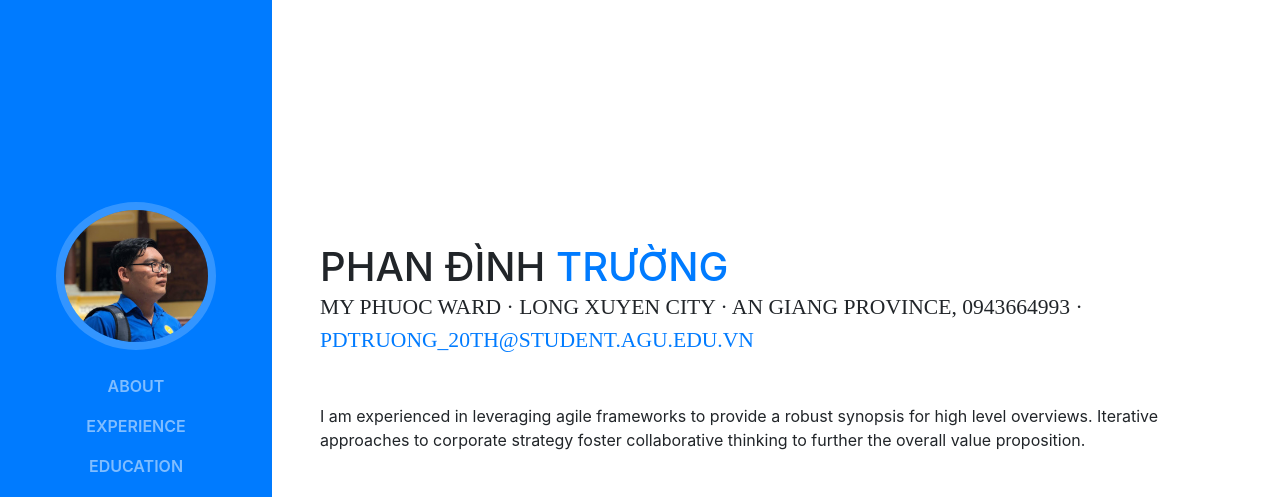
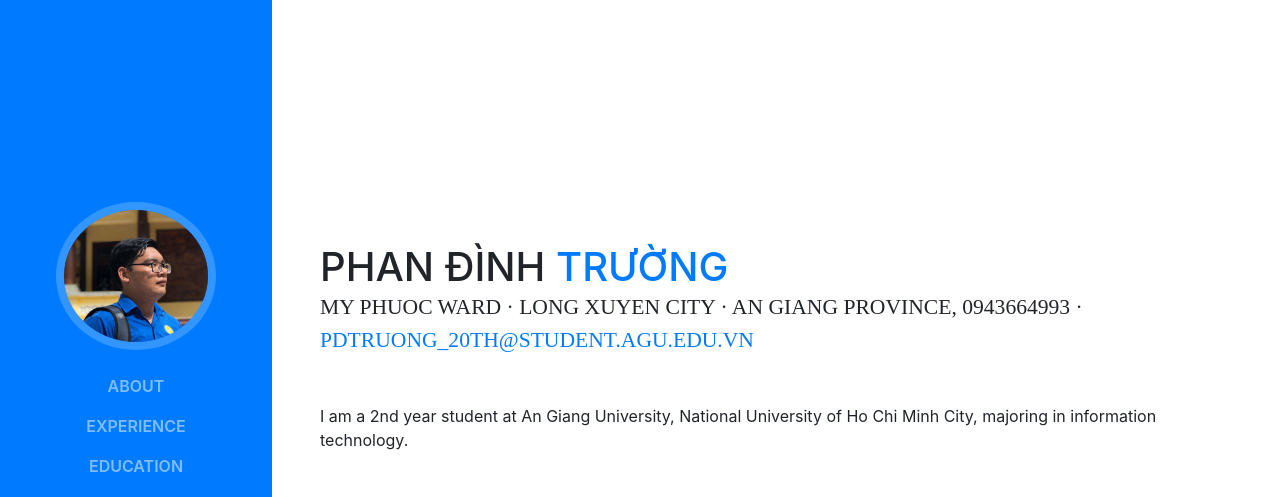
Before and after one commit to pdtruongagu/CV-Web, a website with bundled scripts: page index.html in a window 1280 px wide. Shown: the top 497 px of the page. Built offline with nearby package versions, Linux system fonts and the light colour scheme; a web font is replaced by a local one.

Commit message:
Update index.html

```diff
--- a/index.html
+++ b/index.html
@@ -71,7 +71,7 @@
           <div class="subheading mb-5">My Phuoc ward · Long Xuyen city · An Giang province, 0943664993 ·
             <a href="mailto:name@email.com">pdtruong_20th@student.agu.edu.vn</a>
           </div>
-          <p class="mb-5">I am experienced in leveraging agile frameworks to provide a robust synopsis for high level overviews. Iterative approaches to corporate strategy foster collaborative thinking to further the overall value proposition.</p>
+          <p class="mb-5">I am a 2nd year student at An Giang University, National University of Ho Chi Minh City, majoring in information technology.</p>
           <ul class="list-inline list-social-icons mb-0">
             <li class="list-inline-item">
               <a href="#">
```
